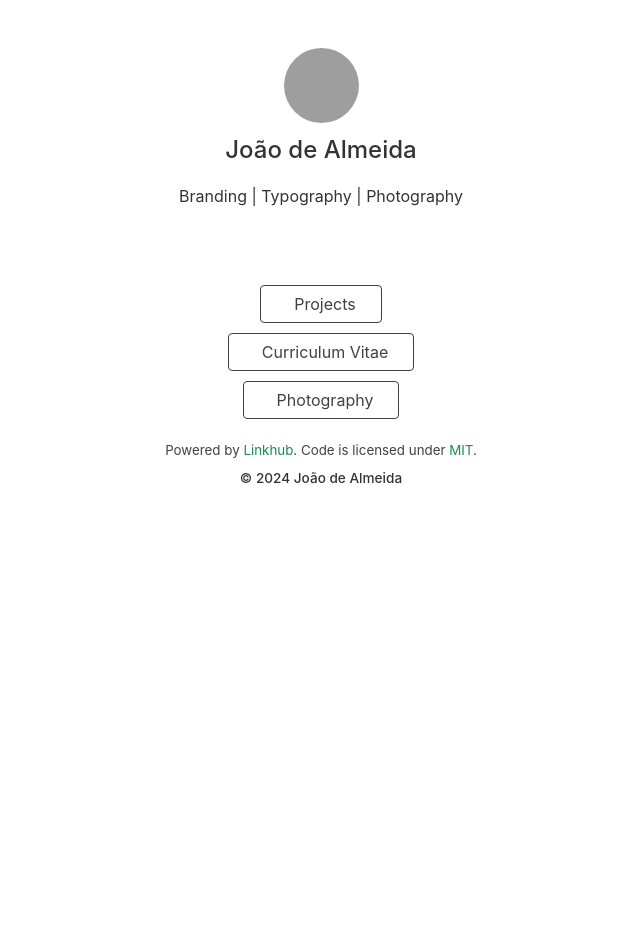
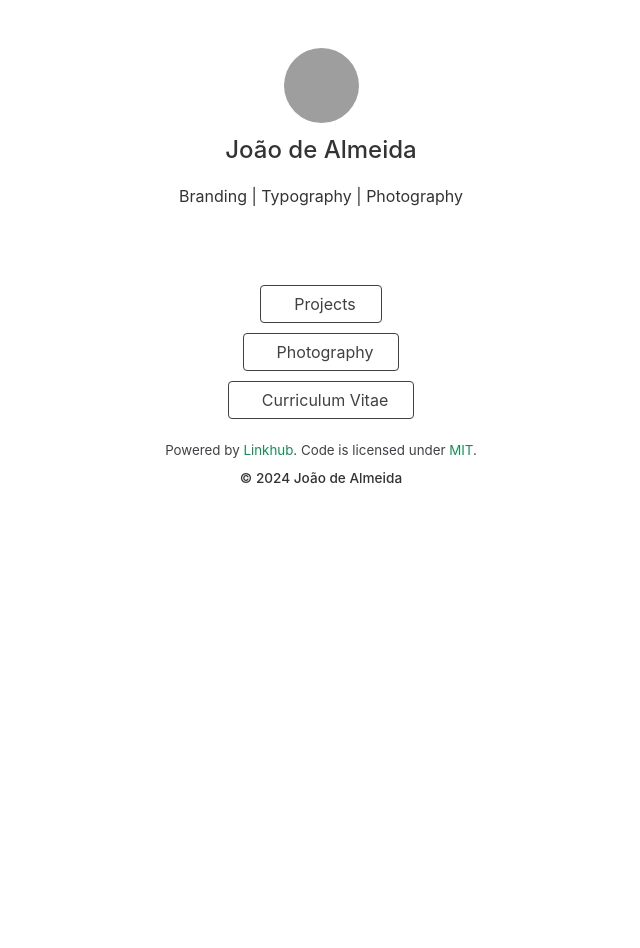
Before and after one commit to xiskg/link-bio, a Jekyll site: the page built from index.html, in a window 1280 px wide. Shown: the whole page, without its empty margins (319-959 px from the left). Built offline with Jekyll 4.4.1, drawn with Linux system fonts in a browser that asks for light colours; nearby versions of some CDN libraries; comment, search, counter and statistics services are not loaded; part of the change alters nothing that is shown; grey boxes are pictures that could not be loaded.

Commit message:
Update links.yml

```diff
--- a/_data/links.yml
+++ b/_data/links.yml
@@ -4,10 +4,10 @@
       url: https://www.example.org
       icon: line-md:briefcase-twotone
 
+    - title: Photography
+      url: https://www.example.com
+      icon: line-md:image-twotone
+
     - title: Curriculum Vitae
       url: https://www.example.com
       icon: line-md:clipboard-list-twotone
-
-    - title: Photography
-      url: https://www.example.com
-      icon: line-md:image-twotone
```
